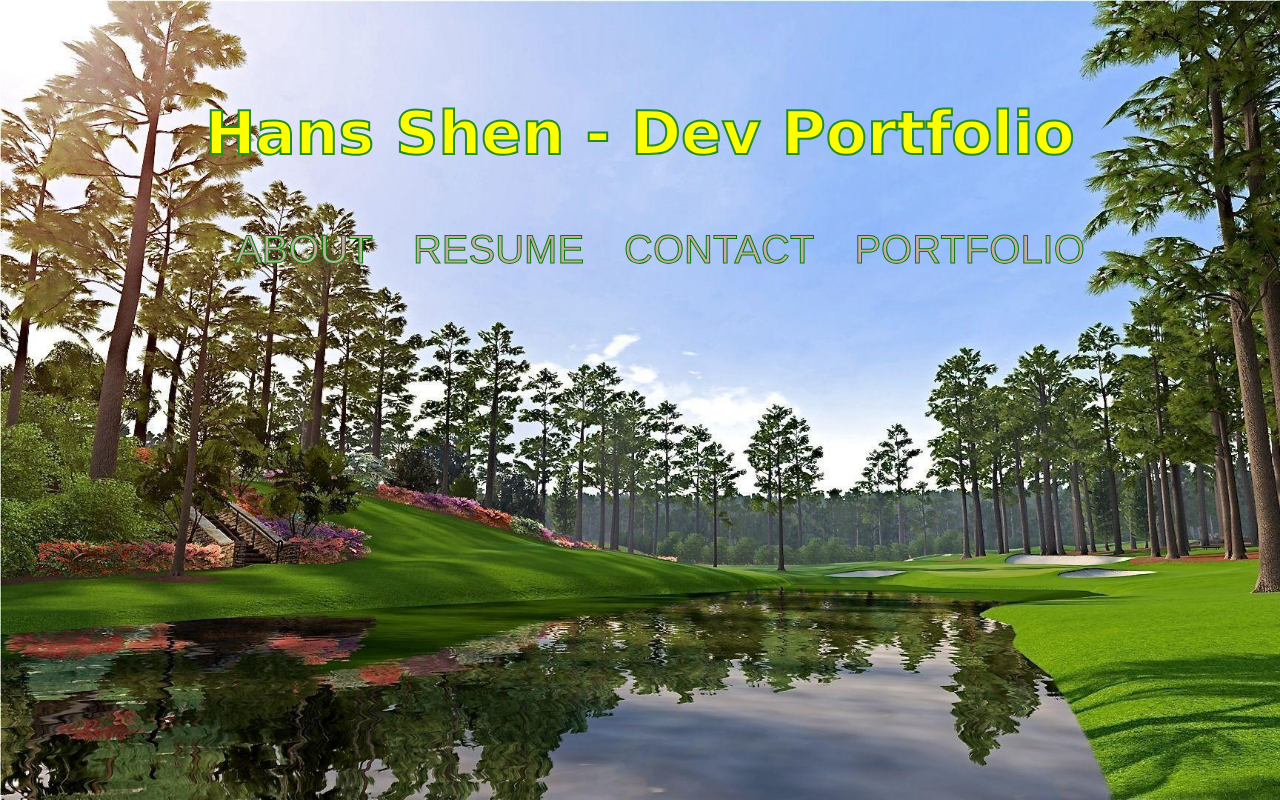
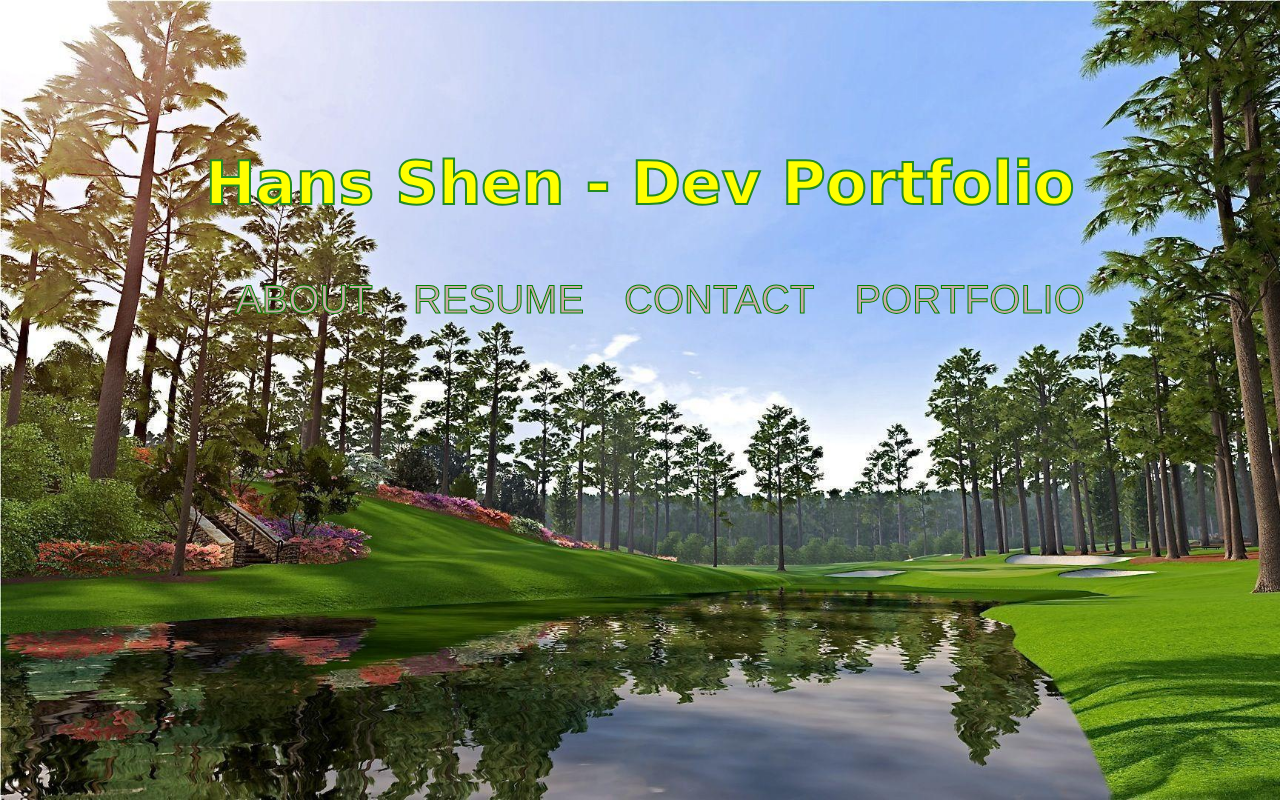
Before and after one commit to cameragrammar/HS-React-Portfolio, a React (Create React App) app: page / in a window 1280 px wide. Built offline with nearby package versions, Linux system fonts and the light colour scheme.

Commit message:
Update App.css

```diff
--- a/src/App.css
+++ b/src/App.css
@@ -33,7 +33,7 @@ body {
 }
 
 .header-container {
-  padding-top: 150px;
+  padding-top: 250px;
   display: flex;
   justify-content: center;
   align-items: center;
```
